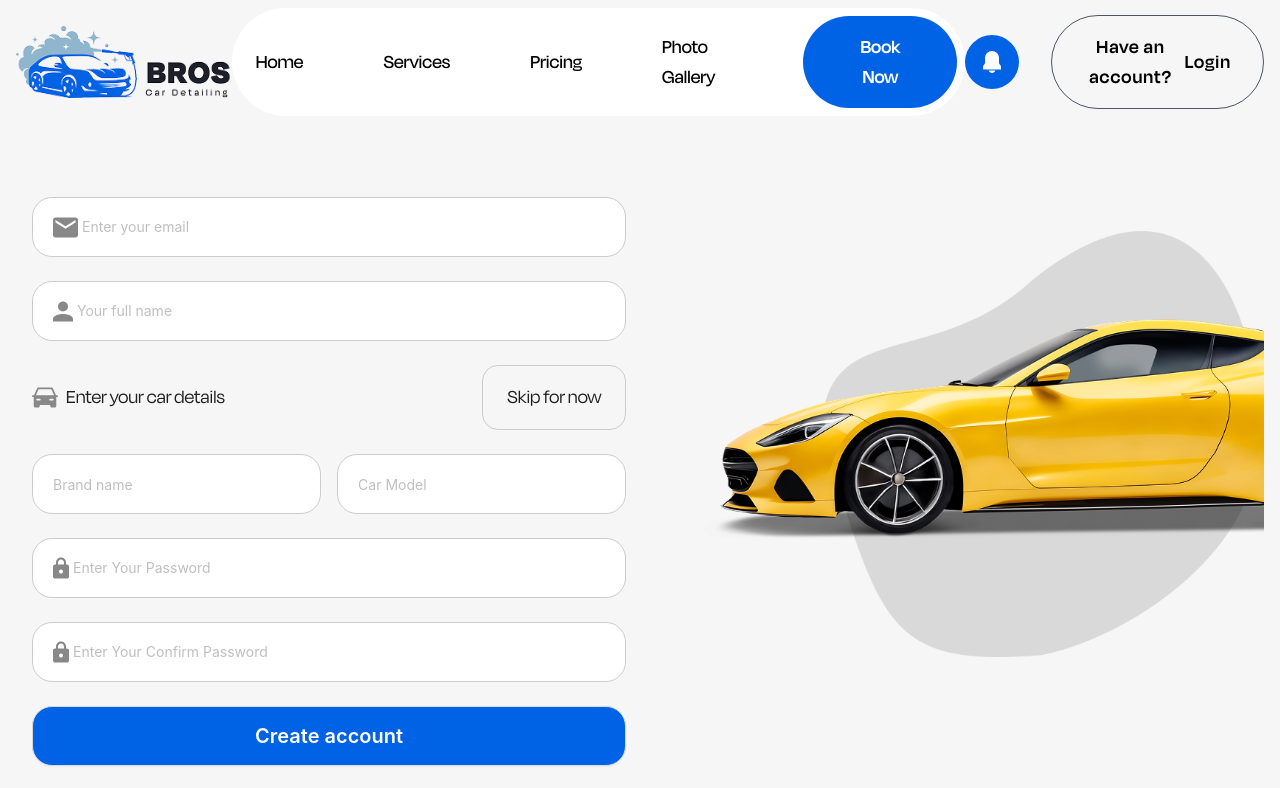
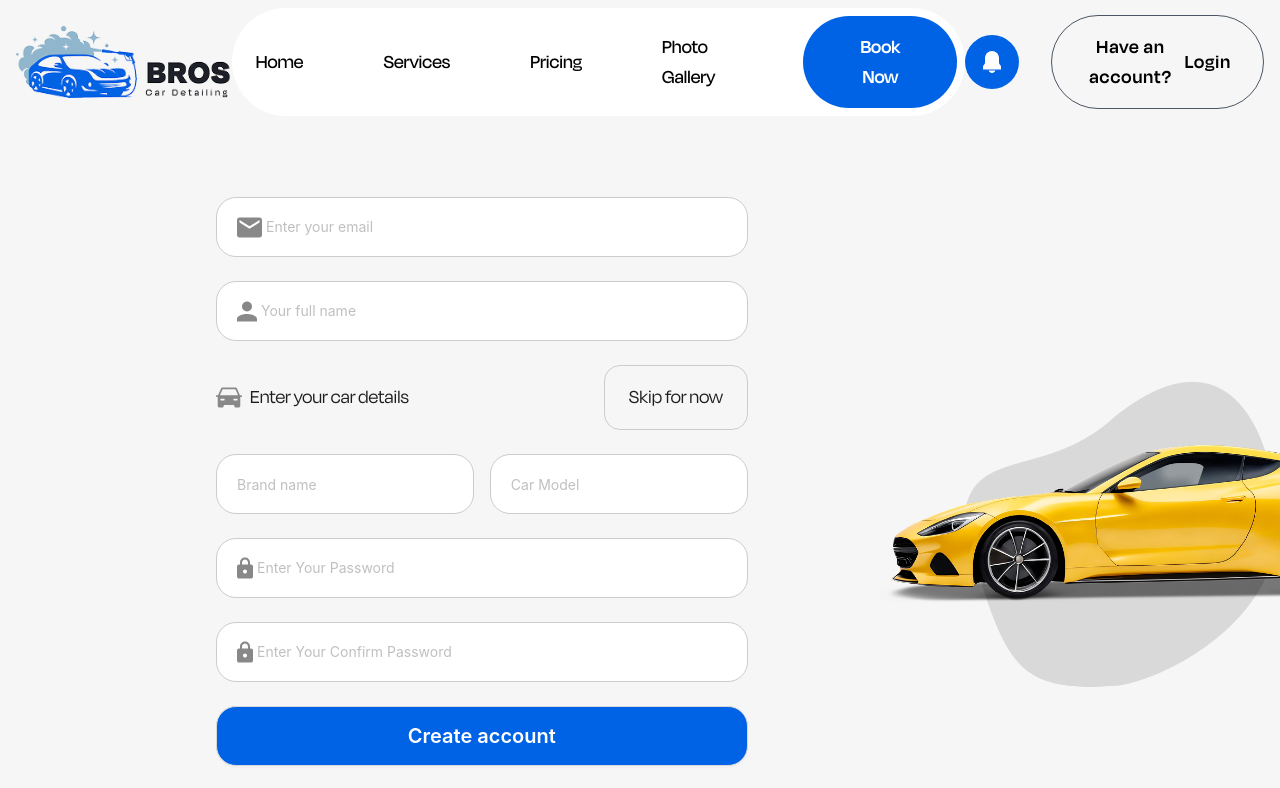
Before and after one commit to AlmasWD09/car-cleaning-web, a React (Vite) app: page /create-account in a window 1280 px wide. Shown: the top 788 px of the page. Built offline with nearby package versions, Linux system fonts and the light colour scheme.

Commit message:
login page design update

```diff
--- a/src/pages/authentication/createAccount/CreateAccount.jsx
+++ b/src/pages/authentication/createAccount/CreateAccount.jsx
@@ -25,9 +25,9 @@ const CreateAccount = () => {
   };
   return (
     <section className=" md:pt-[100px] lg:pt-[57px] pb-[52px] bg-[#f6f6f6]">
-      <CustomContainer>
-        <div className="flex flex-col lg:flex-row justify-between gap-3">
-          <div className="w-full p-4">
+      {/* <CustomContainer> */}
+        <div className="flex flex-col lg:flex-row justify-between items-center gap-3 lg:gap-20">
+          <div className="w-full lg-w-[20%] p-4 lg:ml-[200px] order-2 lg:order-1">
             <div>
               <Form form={createAccountForm} onFinish={createAccountFinish}>
                 {/* email */}
@@ -349,11 +349,11 @@ const CreateAccount = () => {
           </div>
 
           {/* right side image */}
-          <div className="w-full">
-            <img src="/createAccountImage/photo1.png" alt="car" />
+          <div className="w-full lg:w-[80%] order-1 lg:order-2 pt-16 md:pt-0">
+            <img src="/createAccountImage/photo1.png" alt="car" className="w-full" />
           </div>
         </div>
-      </CustomContainer>
+      {/* </CustomContainer> */}
     </section>
   );
 };
--- a/src/pages/authentication/login/Login.jsx
+++ b/src/pages/authentication/login/Login.jsx
@@ -15,18 +15,19 @@ const Login = () => {
   };
   return (
     <section className="pt-[100px] md:pt-[120px] lg:pt-[57px] pb-[52px] bg-[#f6f6f6]">
-      <CustomContainer>
+      {/* <CustomContainer> */}
         <div className="flex flex-col lg:flex-row justify-between items-center gap-3">
           {/* left side  */}
-          <div className="w-full  hidden lg:block">
-            <img src="/createAccountImage/photo2.png" alt="car" className="object-cover" />
-          </div>
-          <div className="w-full lg:hidden">
-            <img src="/createAccountImage/photo3.png" alt="car" className="object-cover" />
+          <div className="w-full lg:w-[50%] ">
+            <img src="/createAccountImage/photo6.png" alt="car" className="object-cover w-full" />
           </div>
 
+          {/* <div className="w-full lg:hidden">
+            <img src="/createAccountImage/photo3.png" alt="car" className="object-cover" />
+          </div> */}
+
           {/* right side image */}
-          <div className="w-full p-4 ">
+          <div className="w-full p-4 lg:w-[50%] lg:mr-[200px]">
             <div>
               <Form form={form} onFinish={onFinish}>
                 {/* email */}
@@ -155,7 +156,7 @@ const Login = () => {
             </div>
           </div>
         </div>
-      </CustomContainer>
+      {/* </CustomContainer> */}
     </section>
   );
 };
```
Also changed, not shown: public/createAccountImage/photo6.png (added).
